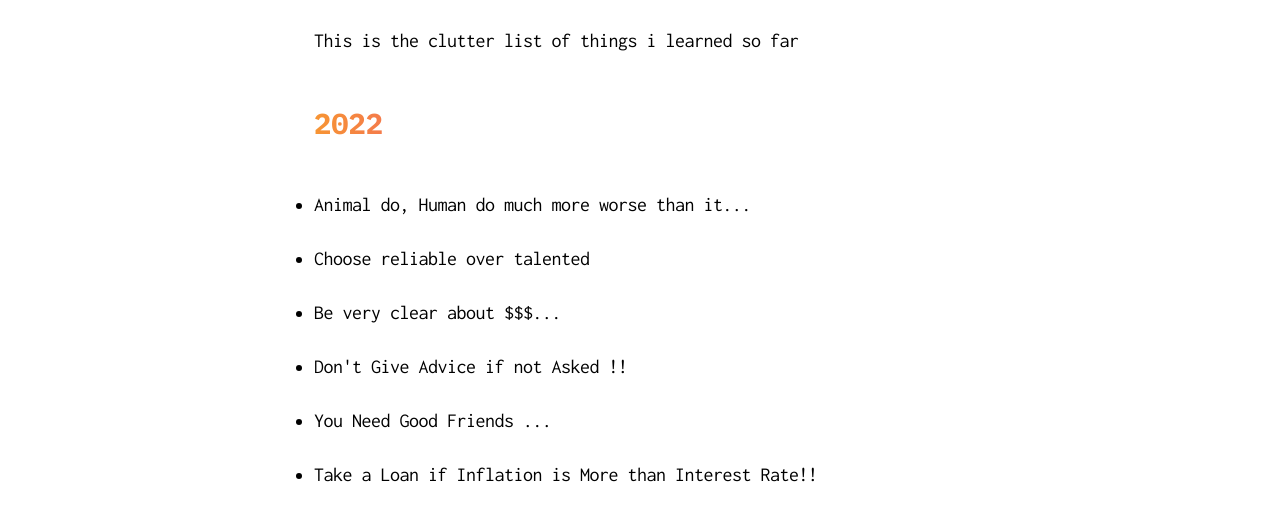
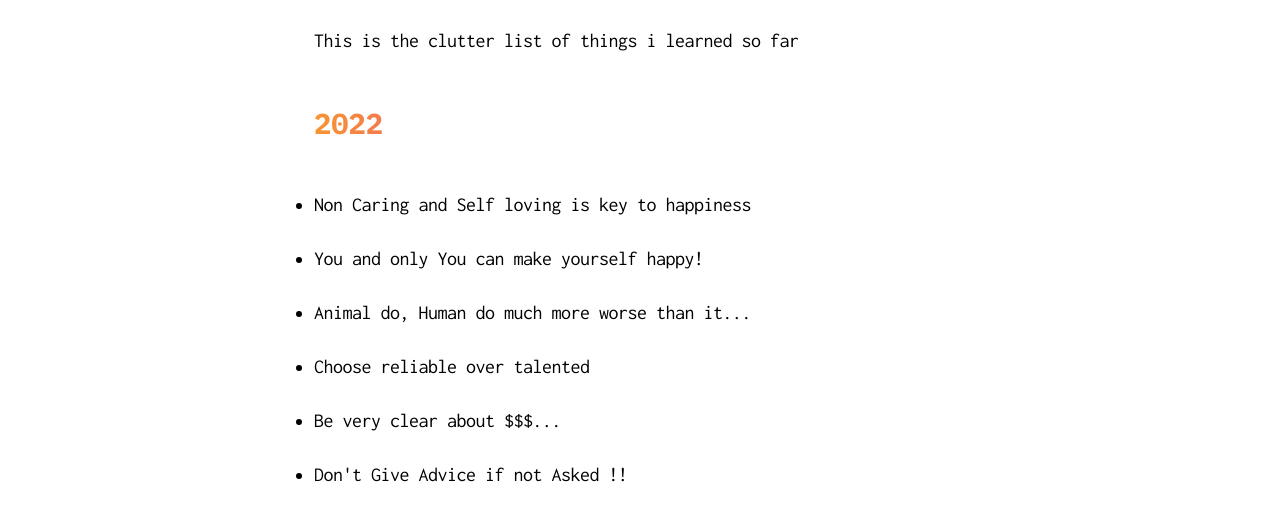
Before and after one commit to akazyti/akazyti.github.io, an Eleventy site: page src/blog/Lifelong Learnings.md in a window 1280 px wide. Shown: the part 291-800 px from the top of the page. Built offline with nearby package versions, Linux system fonts and the light colour scheme; Eleventy itself is replaced by a stand-in of ours; files that its build step writes are made by us from their sources.

Commit message:
feat: add 2 learnings

```diff
--- a/src/blog/Lifelong Learnings.md
+++ b/src/blog/Lifelong Learnings.md
@@ -12,6 +12,8 @@ description: Things that are different in life than what is thought to us
 This is the clutter list of things i learned so far
 
 ### 2022
+- Non Caring and Self loving is key to happiness
+- You and only You can make yourself happy!
 - Animal do, Human do much more worse than it...
 - Choose reliable over talented
 - Be very clear about $$$...
```
